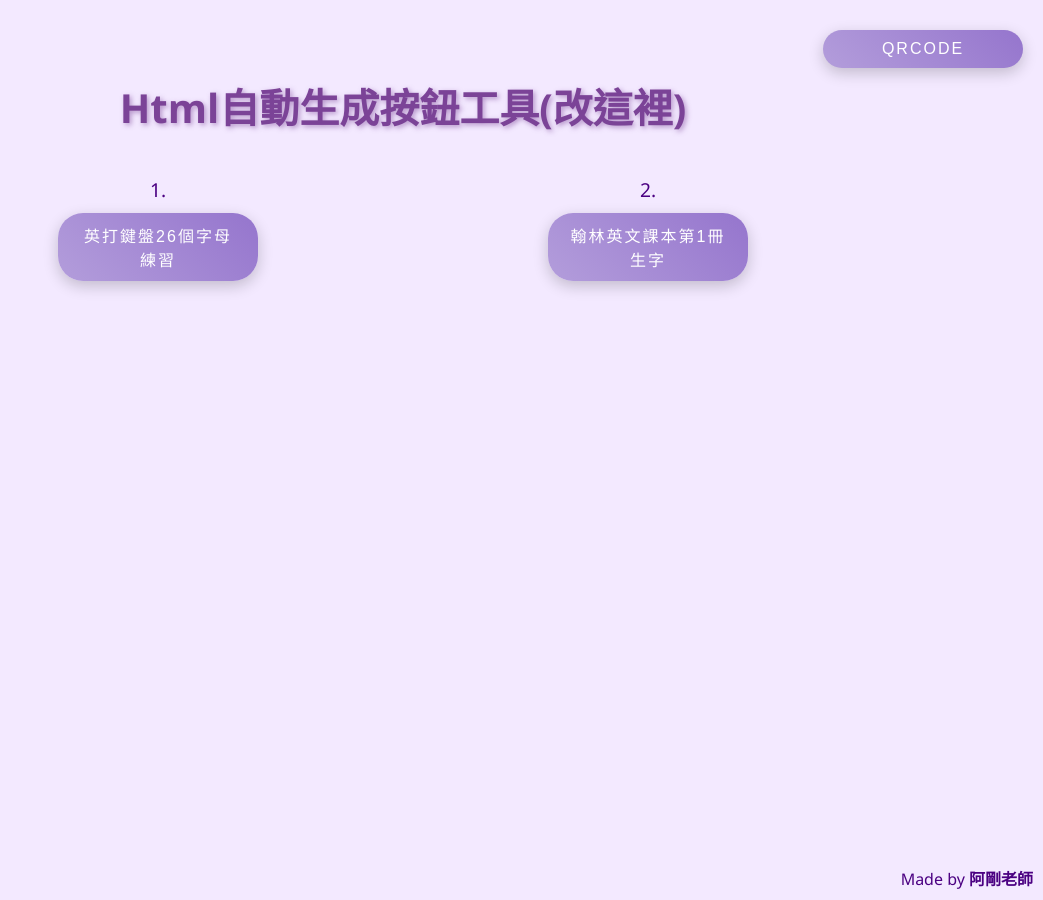
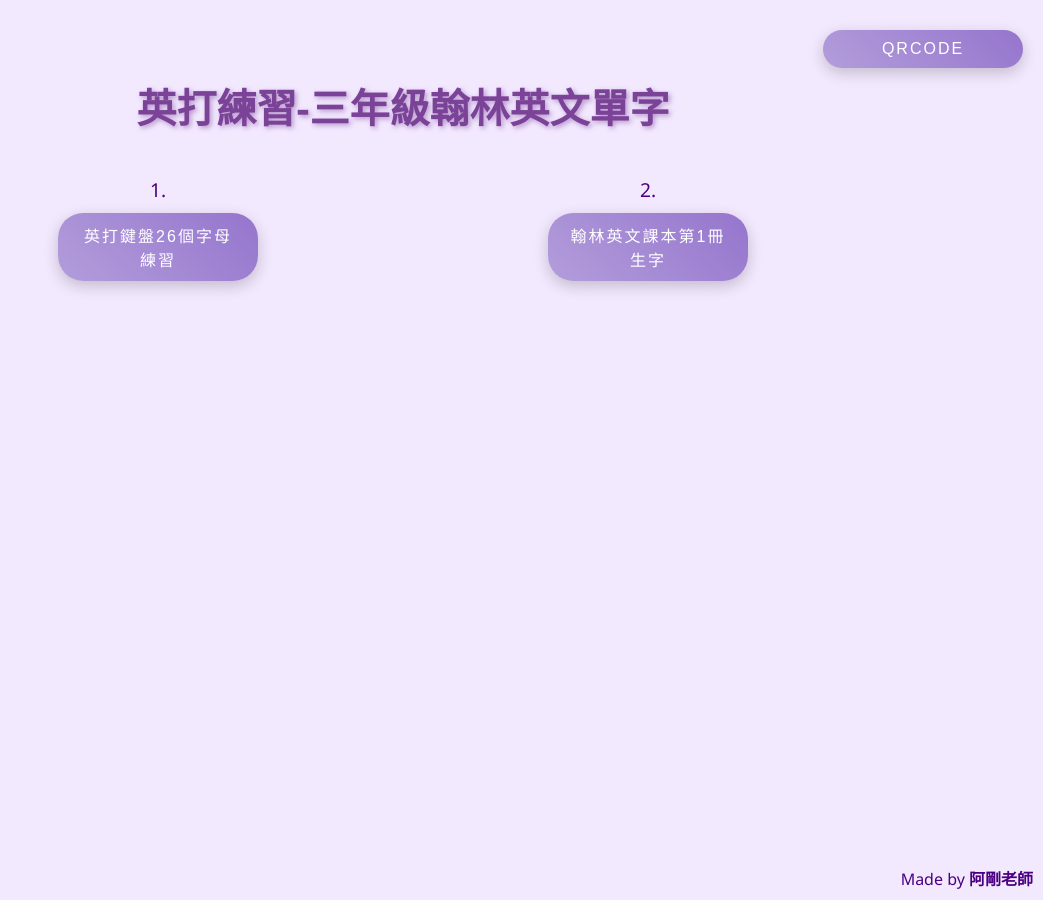
Before and after one commit to kentxchang-goedutw/web, a plain HTML site: page 英打練習-三年級翰林英文單字/index.html in a window 1280 px wide. Shown: the whole page, without its empty margins (237-1280 px from the left). Drawn offline with Linux system fonts and the light colour scheme; no server answers.

Commit message:
Add files via upload

```diff
--- a/英打練習-三年級翰林英文單字/index.html
+++ b/英打練習-三年級翰林英文單字/index.html
@@ -3,7 +3,7 @@
 <head>
     <meta charset="UTF-8">
     <meta name="viewport" content="width=device-width, initial-scale=1.0">
-    <title>Html自動生成按鈕工具(改這裡)</title>
+    <title>英打練習-三年級翰林英文單字</title>
     <style>
         body {
             font-family: 'Segoe UI', Tahoma, Geneva, Verdana, sans-serif;
@@ -115,7 +115,7 @@
     <script src="https://cdnjs.cloudflare.com/ajax/libs/qrcodejs/1.0.0/qrcode.min.js"></script>
 </head>
 <body>
-    <h1>Html自動生成按鈕工具(改這裡)</h1>
+    <h1>英打練習-三年級翰林英文單字</h1>
     <table id="file-buttons">
         <!-- 按鈕會在這裡生成 -->
     </table>
```
